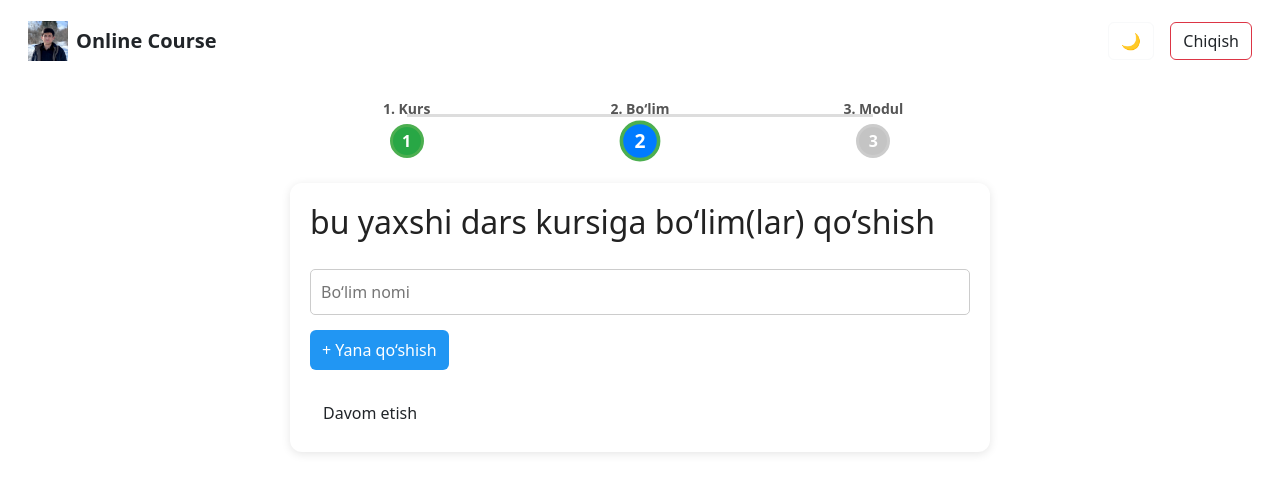
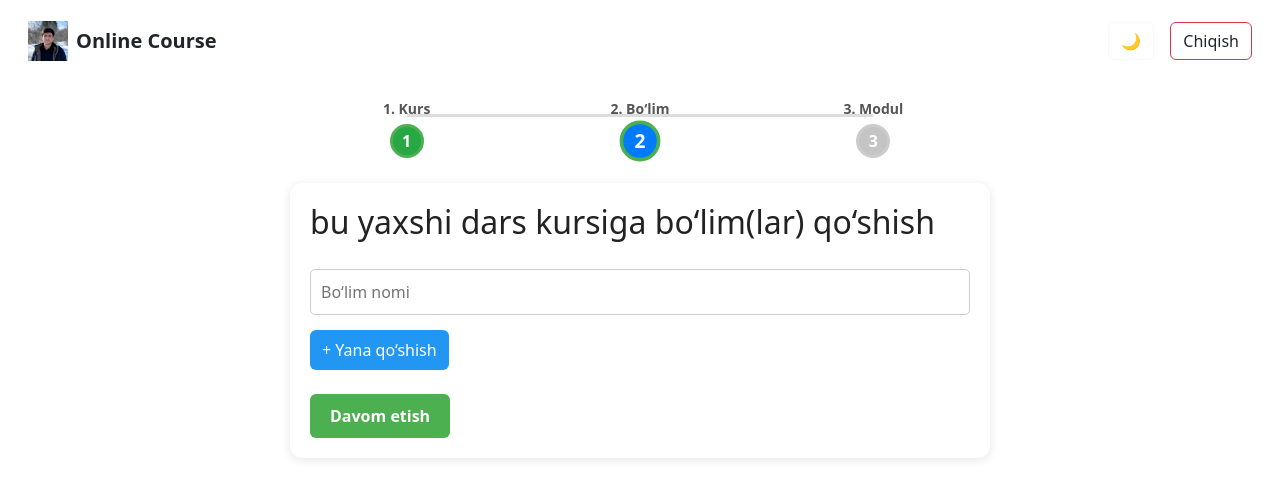
Before and after one commit to faxriddinprof/online_course, a Django app: page /course/1/section/create/ in a window 1280 px wide. Shown: the top 499 px of the page. Run offline with Django 5.2, Linux system fonts and the light colour scheme; a user stored in the database is signed in; data comes from the database, SQL or seed files in the repository.

Commit message:
yangi kurs yaratis hjoyini tungi va kunduzgu rejimga mosladim

```diff
--- a/static/css/progressbar.css
+++ b/static/css/progressbar.css
@@ -8,6 +8,7 @@
     --done-color: #4CAF50;
     --form-bg: #ffffff;
     --form-border: #ccc;
+    --btn-text-light: #ffffff;
 }
 
 body.dark-mode {
@@ -20,6 +21,7 @@ body.dark-mode {
     --done-color: #3fa043;
     --form-bg: #2c2c2c;
     --form-border: #555;
+    --btn-text-light: #f1f1f1;
 }
 
 /* Progress bar container */
@@ -31,24 +33,19 @@ body.dark-mode {
     margin-bottom: 50px;
 }
 
-/* Step block */
 .step {
     text-align: center;
     position: relative;
     flex: 1;
 }
 
-/* Step title */
 .step-title {
     font-size: 14px;
     font-weight: bold;
     color: var(--text-color);
-    position: relative;
-    z-index: 3;
     margin-bottom: 10px;
 }
 
-/* Step circle */
 .step-circle {
     width: 30px;
     height: 30px;
@@ -57,13 +54,10 @@ body.dark-mode {
     background-color: var(--step-bg);
     border: 3px solid var(--step-border);
     margin: 0 auto;
-    position: relative;
-    z-index: 2;
     transition: all 0.3s ease;
     color: var(--text-color);
 }
 
-/* Connecting line */
 .step-line {
     position: absolute;
     top: 15px;
@@ -71,14 +65,12 @@ body.dark-mode {
     height: 4px;
     background-color: var(--line-color);
     width: 100%;
-    z-index: 1;
 }
 
 .step:last-child .step-line {
     display: none;
 }
 
-/* Done & active states */
 .step.done .step-circle,
 .step.active .step-circle {
     border-color: var(--done-color);
@@ -90,7 +82,6 @@ body.dark-mode {
     transform: scale(1.2);
 }
 
-/* Form styling */
 .form-container {
     max-width: 600px;
     margin: auto;
@@ -119,24 +110,10 @@ body.dark-mode {
     color: var(--text-color);
 }
 
-/* Generic button */
-.btn {
-    background-color: var(--done-color);
-    color: white;
-    padding: 10px 16px;
-    border: none;
-    border-radius: 5px;
-    cursor: pointer;
-}
-
-.btn:hover {
-    background-color: #45a049;
-}
-
 /* Davom etish tugmasi */
 .btn-continue {
     background-color: var(--done-color);
-    color: white;
+    color: var(--btn-text-light);
     padding: 10px 20px;
     border: none;
     border-radius: 6px;
@@ -151,12 +128,7 @@ body.dark-mode {
     transform: translateY(-2px);
 }
 
-/* Tungi rejim uchun davom etish tugmasi */
-body.dark-mode .btn-continue {
-    background-color: #3fa043;
-    color: #f1f1f1;
-}
-
+/* Tungi rejim uchun hover */
 body.dark-mode .btn-continue:hover {
     background-color: #2e7d32;
 }
--- a/templates/course-create/course_create.html
+++ b/templates/course-create/course_create.html
@@ -24,7 +24,7 @@
     <form method="POST" enctype="multipart/form-data">
         {% csrf_token %}
         {{ form.as_p }}
-        <button type="submit" class="btn">Davom etish</button>
+        <button type="submit" class="btn-continue">Davom etish</button>
     </form>
 </div>
 {% endblock %}
--- a/templates/course-create/section_create.html
+++ b/templates/course-create/section_create.html
@@ -28,7 +28,7 @@
         </div>
         <button type="button" id="addSection" class="btn btn-secondary">+ Yana qo‘shish</button>
         <br><br>
-        <button type="submit" class="btn">Davom etish</button>
+        <button type="submit" class="btn-continue">Davom etish</button>
     </form>
 </div>
 
```
